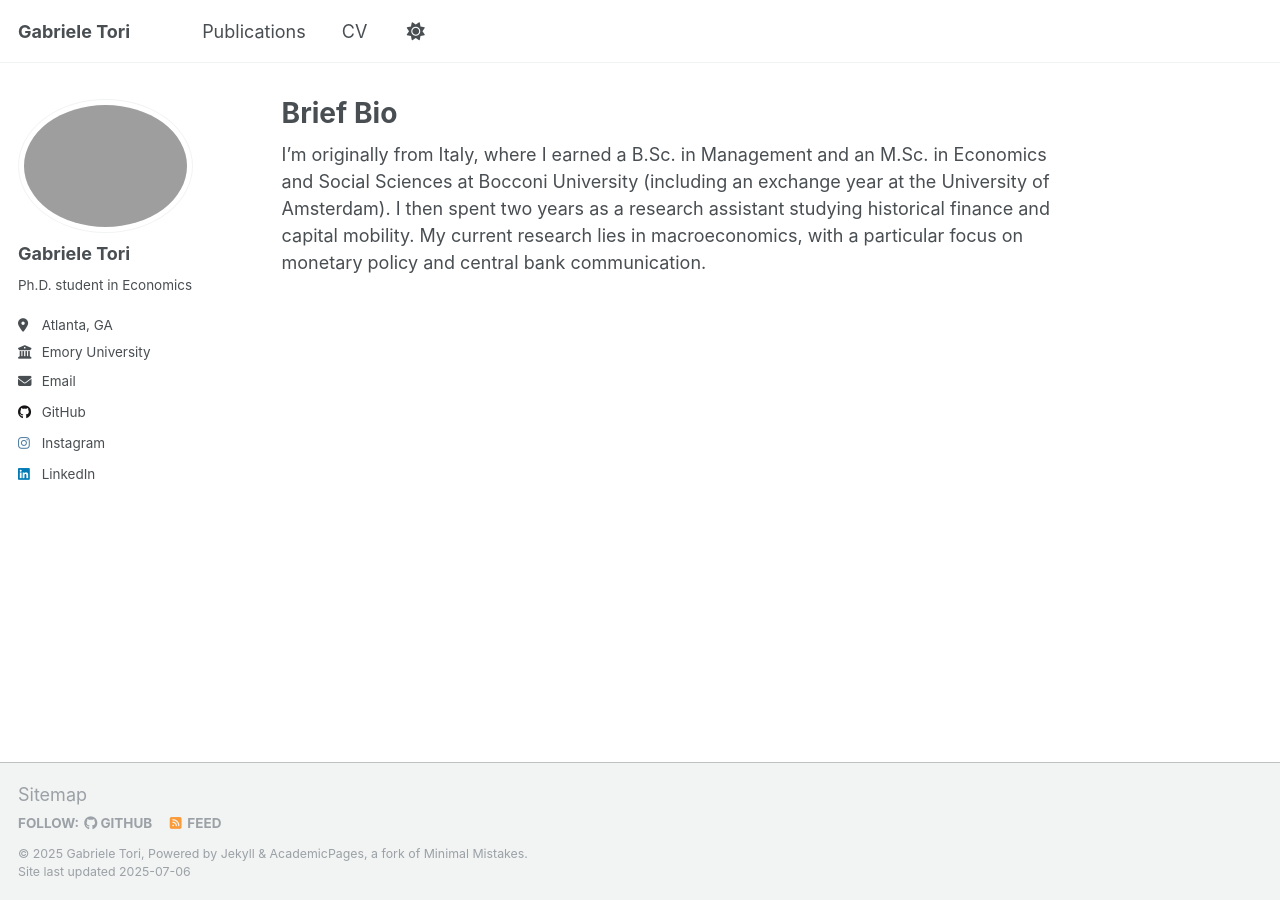
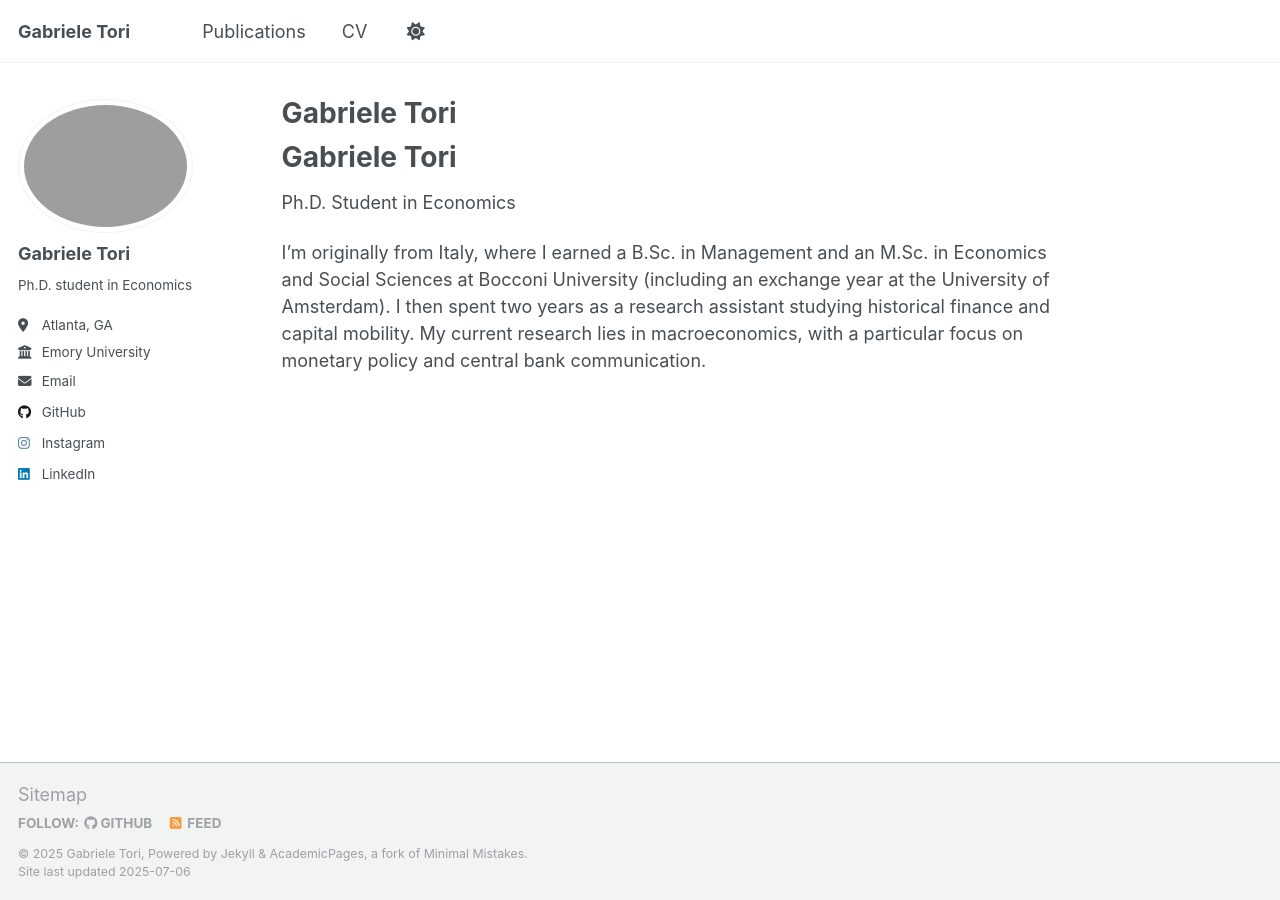
Before and after one commit to gtori7499/gtori7499.github.io, a Jekyll site: the page built from _pages/about.md, in a window 1280 px wide. Built offline with Jekyll 4.4.1, drawn with Linux system fonts in a browser that asks for light colours; a script that is not in the unit is left out.

Commit message:
Update about.md

```diff
--- a/_pages/about.md
+++ b/_pages/about.md
@@ -1,9 +1,14 @@
 ---
 permalink: /
-title: "Brief Bio"
+title: "Gabriele Tori"
+layout: single
 author_profile: true
 redirect_from:
   - /about/
   - /about.html
 ---
+
+# Gabriele Tori
+Ph.D. Student in Economics
+
 I’m originally from Italy, where I earned a B.Sc. in Management and an M.Sc. in Economics and Social Sciences at Bocconi University (including an exchange year at the University of Amsterdam). I then spent two years as a research assistant studying historical finance and capital mobility. My current research lies in macroeconomics, with a particular focus on monetary policy and central bank communication.
```
